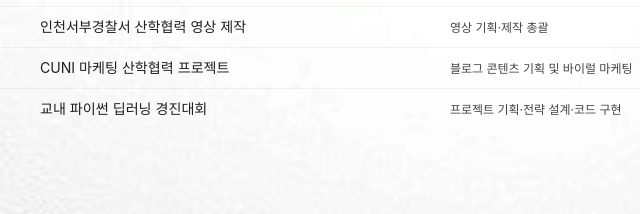
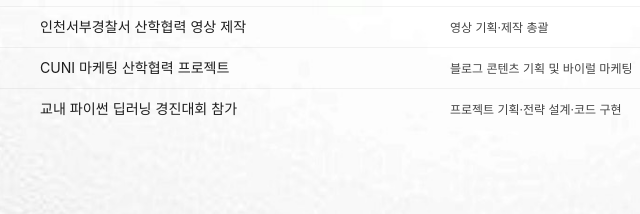
Before and after one commit to solarsol2/solarsol2.github.io, a plain HTML site: page index.html in a window 1280 px wide. Shown: the part 1626-1840 px from the top of the page, 350-990 px from the left. Drawn offline with Linux system fonts and the light colour scheme; a web font is replaced by a local one.

Commit message:
Update index.html

```diff
--- a/index.html
+++ b/index.html
@@ -119,7 +119,7 @@
             </div>
             <div class="info-row">
               <span class="ir-date">2025.05~06</span>
-              <span class="ir-content">교내 파이썬 딥러닝 경진대회</span>
+              <span class="ir-content">교내 파이썬 딥러닝 경진대회 참가</span>
               <span class="ir-note">프로젝트 기획·전략 설계·코드 구현</span>
             </div>
           </div>
```
